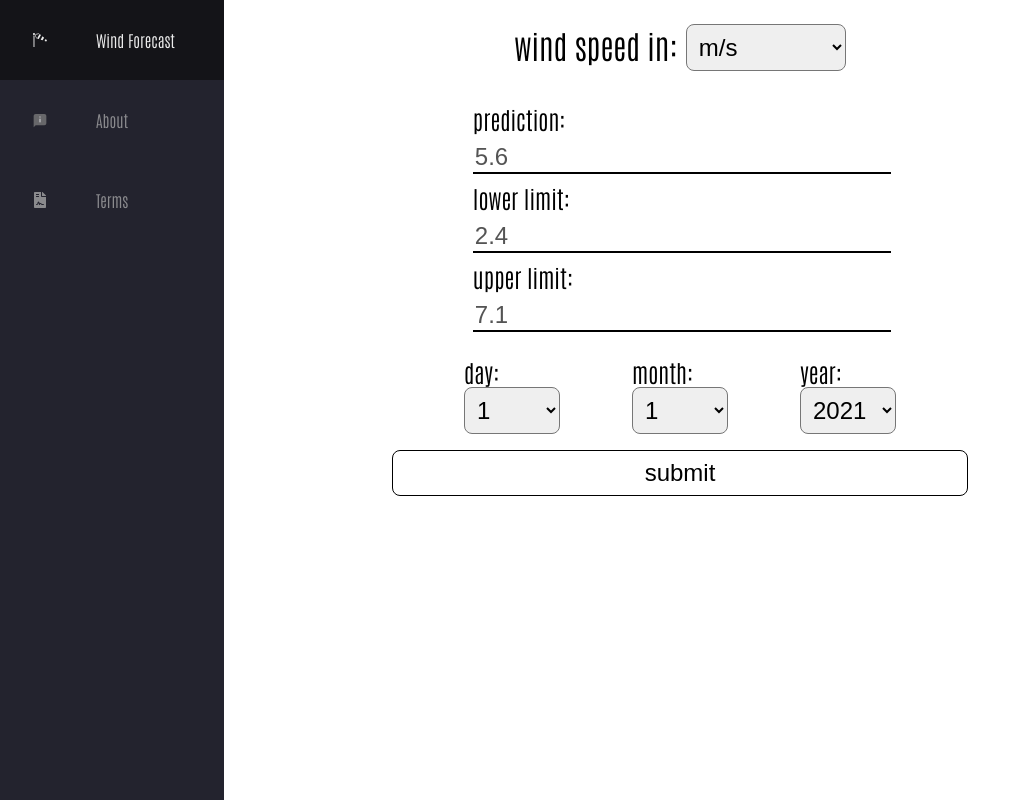
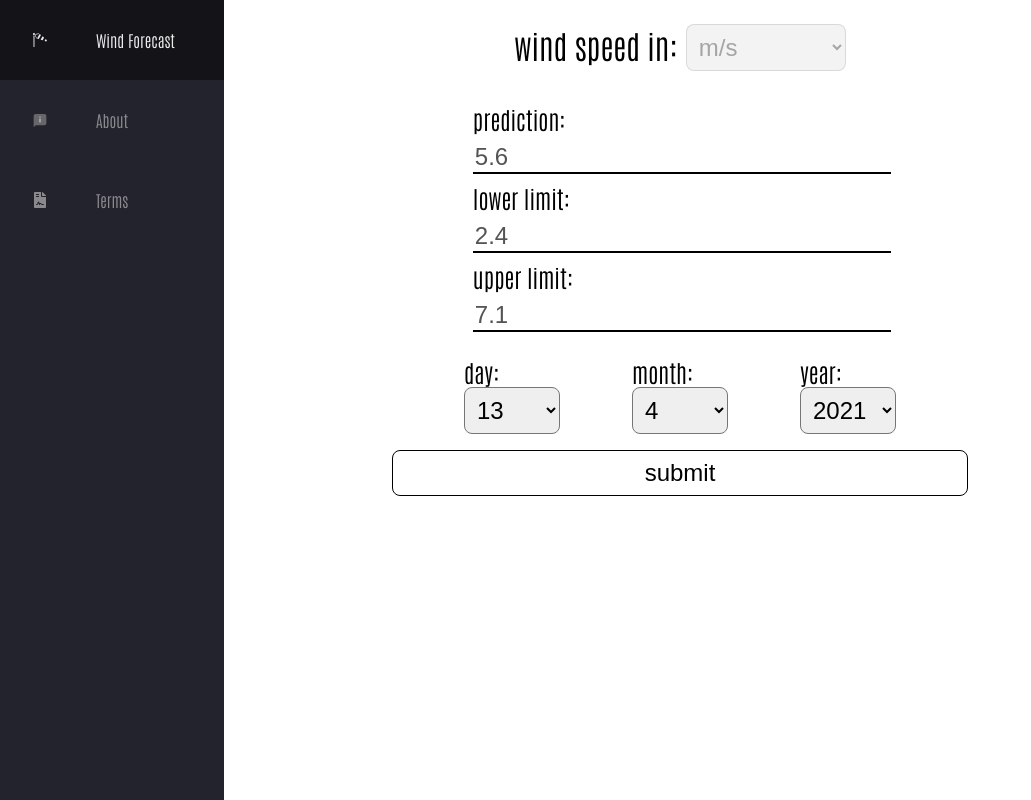
Before and after one commit to michael-gvdw/wind-speed-predictor-ui, a React (Create React App) app: page / in a window 1280 px wide. Shown: the whole page, without its empty margins (0-1031 px from the left). Built offline with nearby package versions, Linux system fonts and the light colour scheme.

Commit message:
added methods and interactivity

```diff
--- a/src/components/WindForecastComponent.js
+++ b/src/components/WindForecastComponent.js
@@ -4,25 +4,28 @@ import React, { useEffect, useState } from 'react';
 import WindForecastPage from '../pages/WindForecastPage'
 
 const WindForecastComponent = () => {
+    const d = new Date();
 
-    const [date, set_date] = useState(null)
-    const [wind_speed, set_wind_speed] = useState(5)
+    const [day, set_day] = useState(d.getDate())
+    const [month, set_month] = useState(d.getMonth() + 1)
+    const [year, set_year] = useState(d.getFullYear())
+
+    const [wind_speed, set_wind_speed] = useState(5.6)
+    const [wind_speed_lower, set_wind_speed_lower] = useState(2.4)
+    const [wind_speed_upper, set_wind_speed_upper] = useState(7.1)
+
     const [wind_speed_multiplier, set_wind_speed_multiplier] = useState(0)
     const [wind_speed_multipliers, set_wind_speed_multipliers] = useState(
                                                                         [
-                                                                            {id: 0, scale: 'm/s'},
-                                                                            {id: 1, scale: 'knots'},
-                                                                            {id: 2, scale: 'beaufort'},
+                                                                            {id: 0, scale: 'm/s', value: 1},
+                                                                            {id: 1, scale: 'knots', value: 1.94384},
+                                                                            {id: 2, scale: 'beaufort', value: 1.1268406556253},
                                                                         ])
 
     useEffect(() => {
 
     }, [])
 
-    const handle_date_change = (event) => {
-        const { name, value } = event.target
-        set_date(value)
-    }
 
     const handle_wind_speed_multiplier_change = (event) => {
         const { name, value } = event.target
@@ -33,16 +36,36 @@ const WindForecastComponent = () => {
         else {
             set_wind_speed_multiplier(value)
         }
+
+    }
+
+    const fetch_wind_speed = (event) => {
+        event.preventDefault()
+
+        const date = `${day}-${month}-${year}`
+        console.log(`click: ${date}`)
     }
 
     return (
         <WindForecastPage
-            handle_date_change={handle_date_change}
             handle_wind_speed_multiplier_change={handle_wind_speed_multiplier_change}
+
             wind_speed_multiplier={wind_speed_multiplier}
             wind_speed_multipliers={wind_speed_multipliers}
-            date={date}
+
+            day={day}
+            month={month}
+            year={year}
+
+            set_day={set_day}
+            set_month={set_month}
+            set_year={set_year}
+
             wind_speed={wind_speed}
+            wind_speed_lower={wind_speed_lower}
+            wind_speed_upper={wind_speed_upper}
+
+            fetch_wind_speed={fetch_wind_speed}
         />
     )
 }
--- a/src/pages/WindForecastPage.js
+++ b/src/pages/WindForecastPage.js
@@ -3,32 +3,36 @@ import React from 'react'
 import '../styles/wind.scss'
 
 
-const WindForecastPage = ({ handle_date_change, handle_wind_speed_multiplier_change,
-                            wind_speed_multiplier, wind_speed_multipliers, date, wind_speed }) => {
+const WindForecastPage = ({ handle_wind_speed_multiplier_change,
+                            wind_speed_multiplier, wind_speed_multipliers,
+                            day, month, year,
+                            set_day, set_month, set_year,
+                            wind_speed, wind_speed_lower, wind_speed_upper,
+                            fetch_wind_speed }) => {
     return (
         <div className={`wind-forecast`}>
 
             <div className={`header`}>
                 <span>wind speed in: </span>
 
-                <select value={wind_speed_multiplier} onChange={handle_wind_speed_multiplier_change}>
+                <select value={wind_speed_multiplier} onChange={handle_wind_speed_multiplier_change} disabled={true}>
                     {wind_speed_multipliers.map(multiplier => <option key={multiplier.id} value={multiplier.id}>{multiplier.scale}</option>)}
                 </select>
             </div>
 
             <div className={`wind-values`}>
-                <WindValue key={0} label={`prediction:`} value={5.6} />
-                <WindValue key={1} label={`lower limit:`} value={2.4} />
-                <WindValue key={2} label={`upper limit:`} value={7.1} />
+                <WindValue key={0} label={`prediction:`} value={wind_speed} />
+                <WindValue key={1} label={`lower limit:`} value={wind_speed_lower} />
+                <WindValue key={2} label={`upper limit:`} value={wind_speed_upper} />
             </div>
 
             <form>
                 <div className={`select-group`}>
-                    <FormSelect start={1} end={32} label={`day:`} />
-                    <FormSelect start={1} end={13} label={`month:`} />
-                    <FormSelect start={2021} end={2022} label={`year:`}/>
+                    <FormSelect start={1} end={32} label={`day:`} value={day} handle_change={set_day} />
+                    <FormSelect start={1} end={13} label={`month:`} value={month} handle_change={set_month} />
+                    <FormSelect start={2021} end={2022} label={`year:`} value={year} handle_change={set_year} />
                 </div>
-                <input type={`submit`} value={`submit`} />
+                <input type={`submit`} value={`submit`} onClick={fetch_wind_speed}/>
             </form>
 
         </div>
@@ -48,13 +52,17 @@ const FormSelect = (props) => {
 
     let items = []
     for (let i=props.start; i<props.end; i++) {
-        items.push(<option key={i}>{ i }</option>)
+        items.push(<option key={i} value={i}>{ i }</option>)
     }
 
     return (
         <div className={`select-item`}>
             <label>{ props.label }</label>
-            <select>{ items }</select>
+
+            <select
+                value={props.value}
+                onChange={(event) => props.handle_change(event.target.value)}
+            >{ items }</select>
         </div>
     )
 }
```
